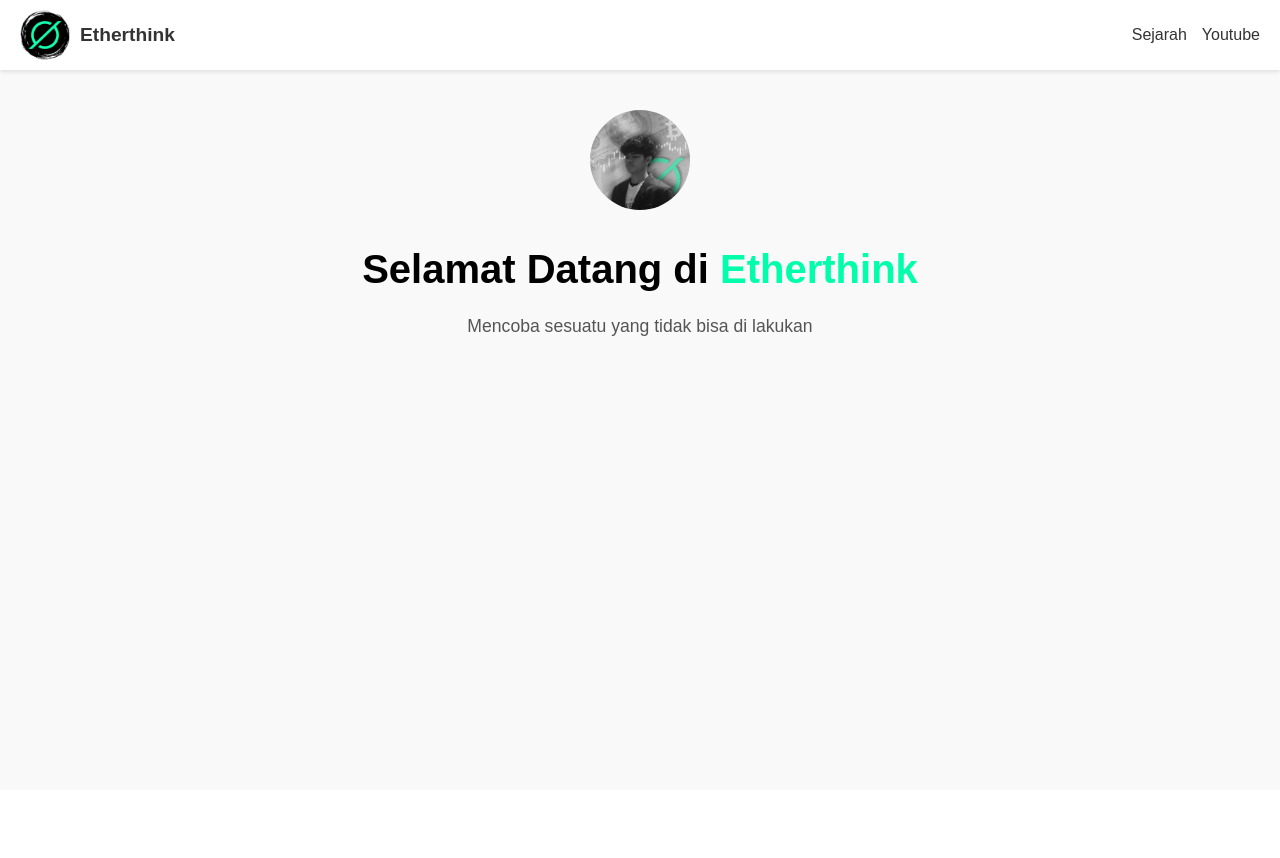
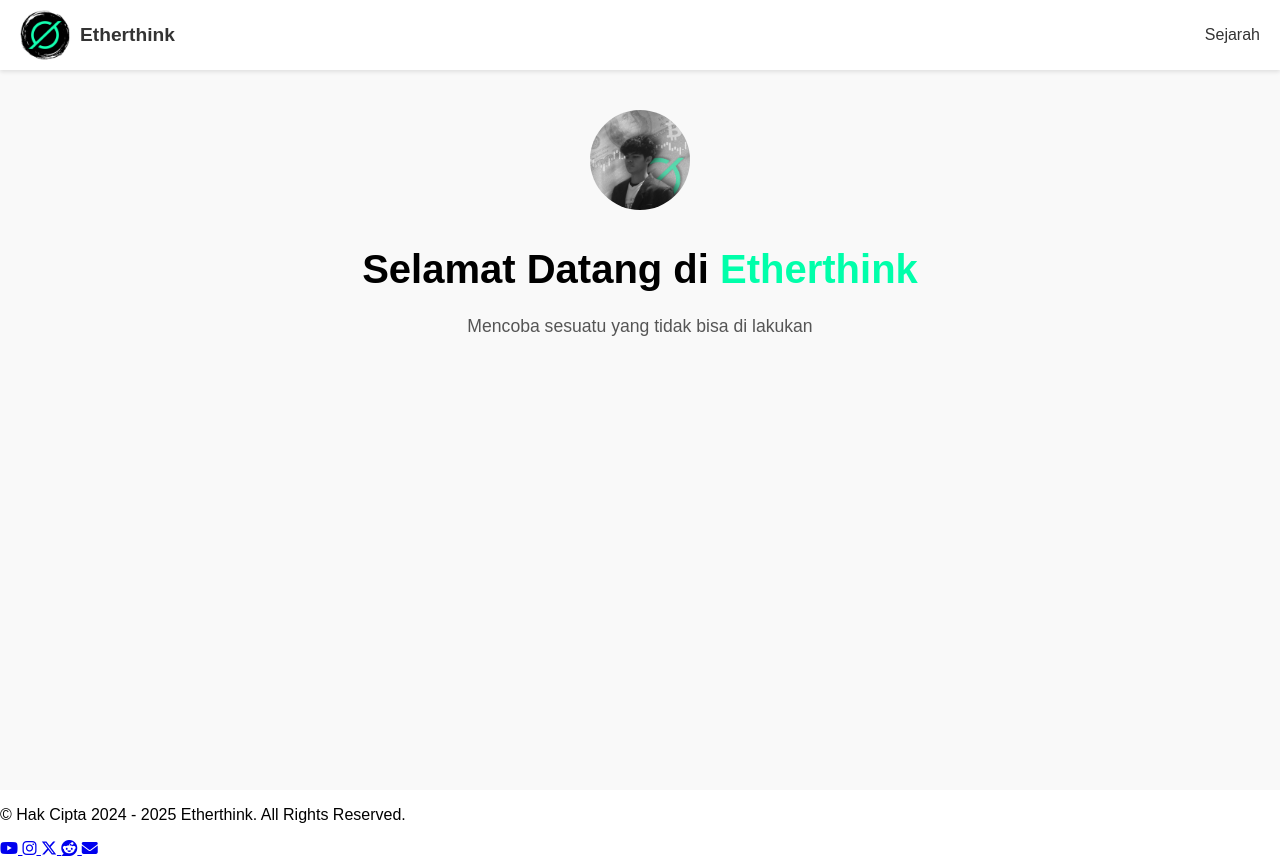
Before and after one commit to soulightric/etherthink-site, a Flask app: page / in a window 1280 px wide. Before the commit the page ends 336 px from the top, so only its background shows below. Run offline with Flask 3, Linux system fonts and the light colour scheme.

Commit message:
Update base.html

```diff
--- a/app/templates/base.html
+++ b/app/templates/base.html
@@ -6,6 +6,7 @@
     <title>Etherthink</title>
     <link rel="stylesheet" href="{{ url_for('static', filename='css/style.css') }}">
     <link rel="shortcut icon" href="{{ url_for('static', filename='img/Etherthink.ico') }}" type="image/x-icon">
+    <link rel="stylesheet" href="https://cdnjs.cloudflare.com/ajax/libs/font-awesome/6.5.0/css/all.min.css">
 </head>
 <body>
     <nav class="navbar">
@@ -15,9 +16,26 @@
       </div>
       <div class="nav-right">
         <a href="#">Sejarah</a>
-        <a href="https://www.youtube.com/@Etherthink">Youtube</a>
       </div>
     </nav>
     {% block content %}{% endblock %}
+    <footer class="footer">
+      <p>&copy; Hak Cipta 2024 - {{ now.year }} Etherthink.  All Rights Reserved.</p>
+      <div class="footer-icons">
+        <a href="https://www.youtube.com/@etherthink" target="_blank" title="Youtube">
+          <i class="fab fa-youtube"></i>
+        <a href="https://www.instagram.com/etherthink/" target="_blank" title="Instagram">
+          <i class="fab fa-instagram"></i>
+        <a href="https://www.x.com/Etherthink" target="_blank" title="X (Formerly Twitter)">
+          <i class="fab fa-x-twitter"></i>
+        <a href="https://www.reddit.com/u/Etherthink" target="_blank" title="Reddit">
+          <i class="fab fa-reddit"></i>
+        </a>
+        <a href="mailto:etherthink@example.com" title="Email">
+          <i class="fas fa-envelope"></i>
+        </a>
+      </div>
+    </footer>
+    <script src="{{ url_for('static', filename='js/script.js') }}"></script>
 </body>
 </html>
```
